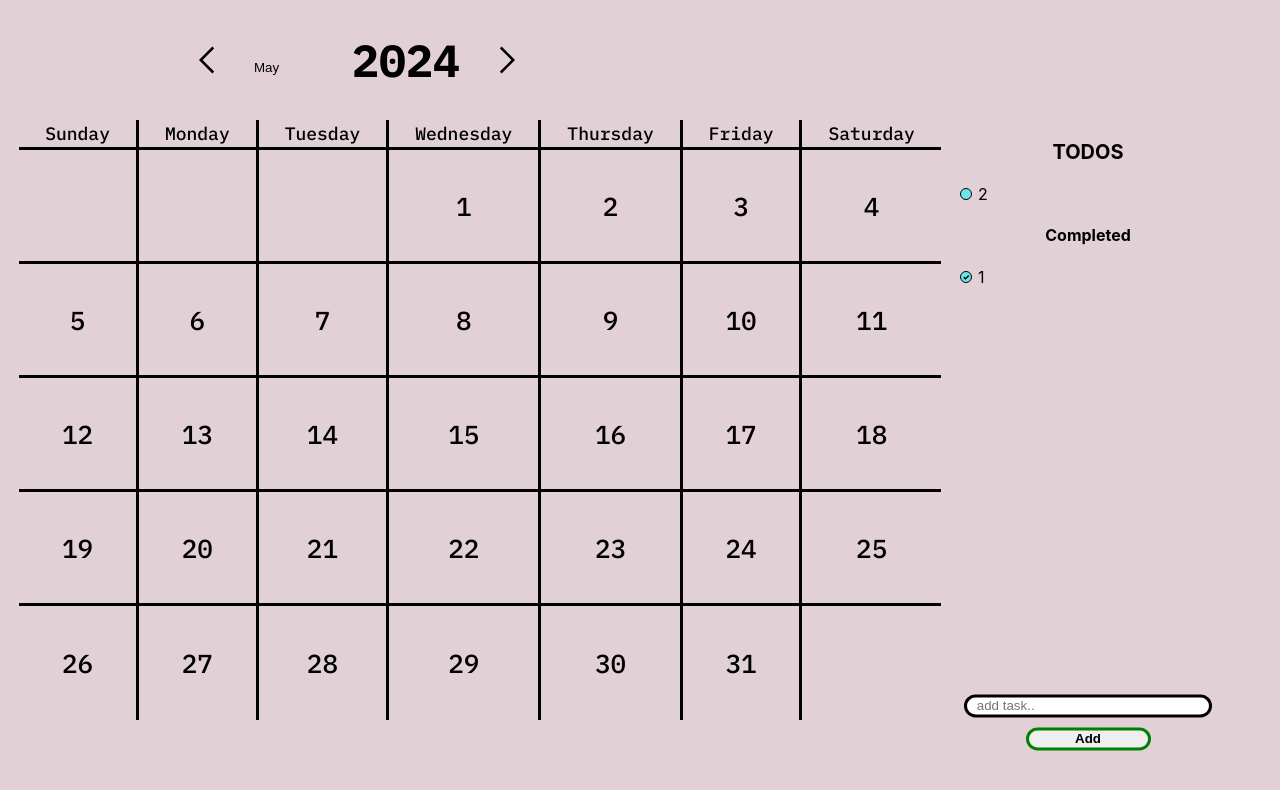
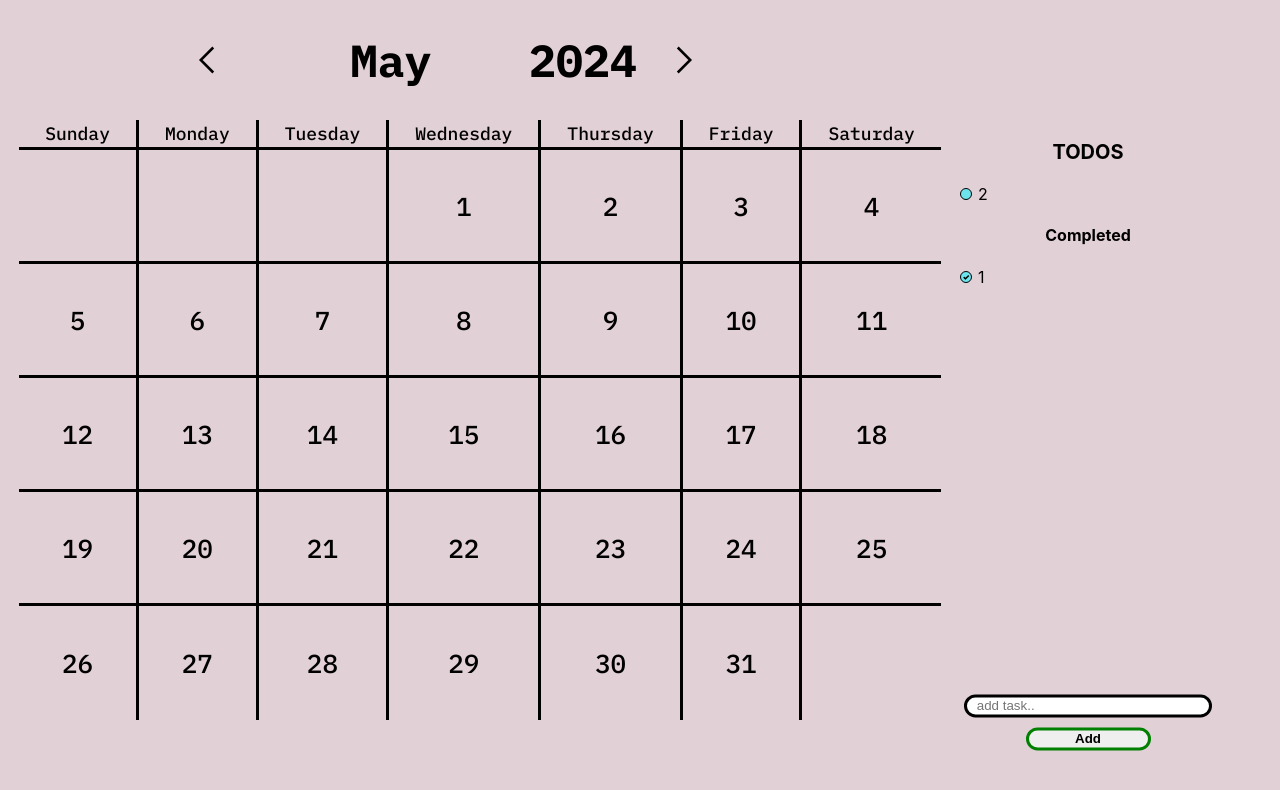
Before and after one commit to mjafarka/other_projects, a React (Create React App) app: page / in a window 1280 px wide. Shown: the top 790 px of the page. Built offline with nearby package versions, Linux system fonts and the light colour scheme.

Commit message:
completed month css

```diff
--- a/src/components/calender/calenderComponent/monthAndYear/index.js
+++ b/src/components/calender/calenderComponent/monthAndYear/index.js
@@ -13,13 +13,14 @@
             {/* <h2>{months[month].toUpperCase()}</h2> */}
             {/* <p>{months}</p> */}
             <div className='monthContainer'>
-                <h2>{months[currMonth]}</h2>
                 <select value={months[currMonth]} onChange={handleMonthChange} className='selectMonth'>
-                    {months.map((month) => {
-                        return <option value={month} key={month}>{
-                            <h2 className='currMonth'>{month}</h2>
+                    <optgroup>
+                        {months.map((month) => {
+                            return <option value={month} key={month}>{
+                                <h2 className='currMonth'>{month}</h2>
                             }</option>
-                    })}
+                        })}
+                    </optgroup>
                 </select>
             </div>
             <h2>{year}</h2>
--- a/src/components/calender/calenderComponent/monthAndYear/index.scss
+++ b/src/components/calender/calenderComponent/monthAndYear/index.scss
@@ -1,15 +1,42 @@
+@import url('https://fonts.googleapis.com/css2?family=IBM+Plex+Mono:ital,wght@0,100;0,200;0,300;0,400;0,500;0,600;0,700;1,100;1,200;1,300;1,400;1,500;1,600;1,700&display=swap');
+
+
 .monthContainer {
-    h2 {
-        display: none;
-    }
+    // .selectMonth {
+    //     border: none;
+    //     background-color: rgb(226, 208, 215);
+    //     appearance: none;
+
+    //     .currMonth {
+    //         font-size: 45px;
+    //         display: none;
+    //     }
+
+    //     .monthContainer select {
+    //         display: none;
+    //     }
+    // }
+
+    // overflow: hidden;
+    // // height: 74px;
+    // // float: left;
+    // width: 365px;
+    // margin-right: 10px;
+
     .selectMonth {
         border: none;
         background-color: rgb(226, 208, 215);
         appearance: none;
+    }
 
-        .currMonth {
-            font-size: 45px;
-            display: none;
-        }
+    select {
+        font-size: 45px;
+        border: none;
+        -webkit-appearance: none;
+        outline: none;
+        font-family: "IBM Plex Mono", monospace;
+        font-weight: 700;
+        text-align: center;
+        margin: 0 -70px 0 -39px;
     }
 }
```
